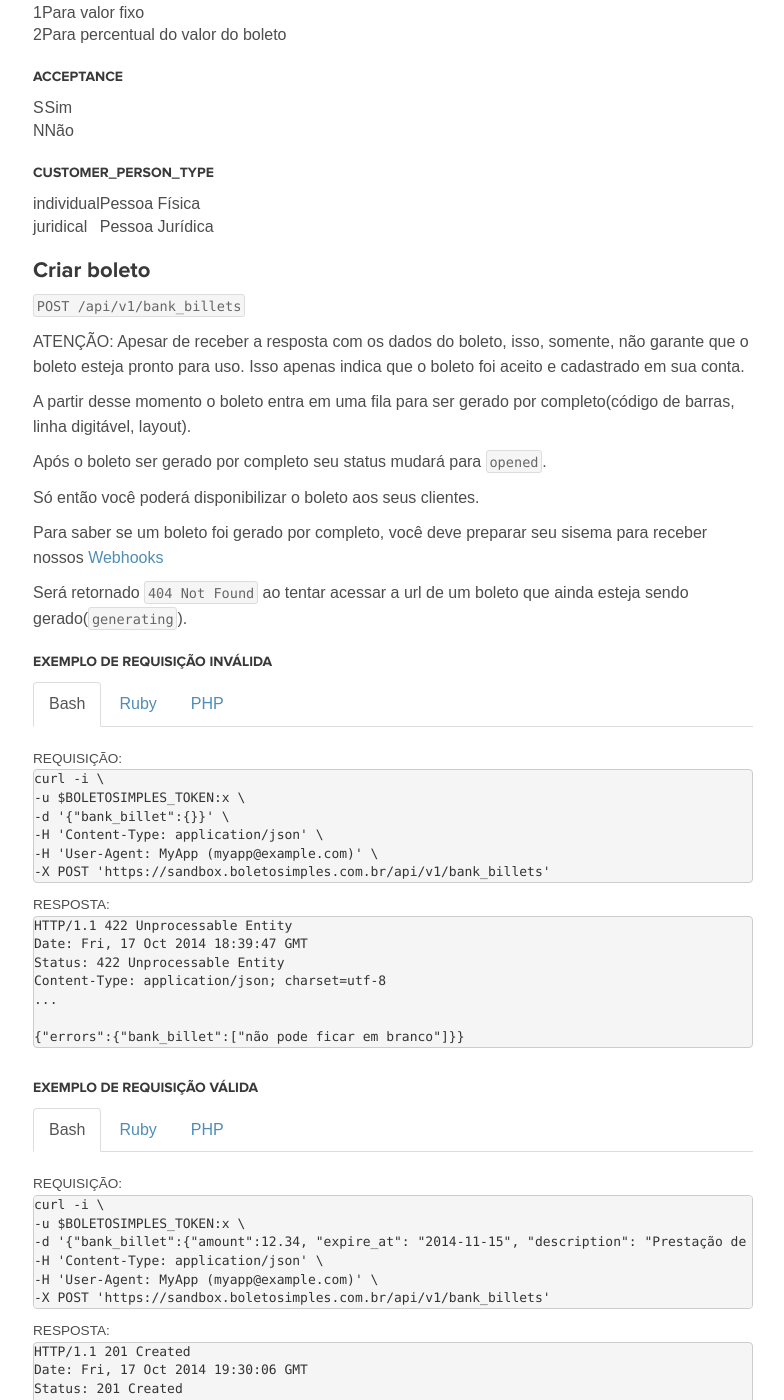
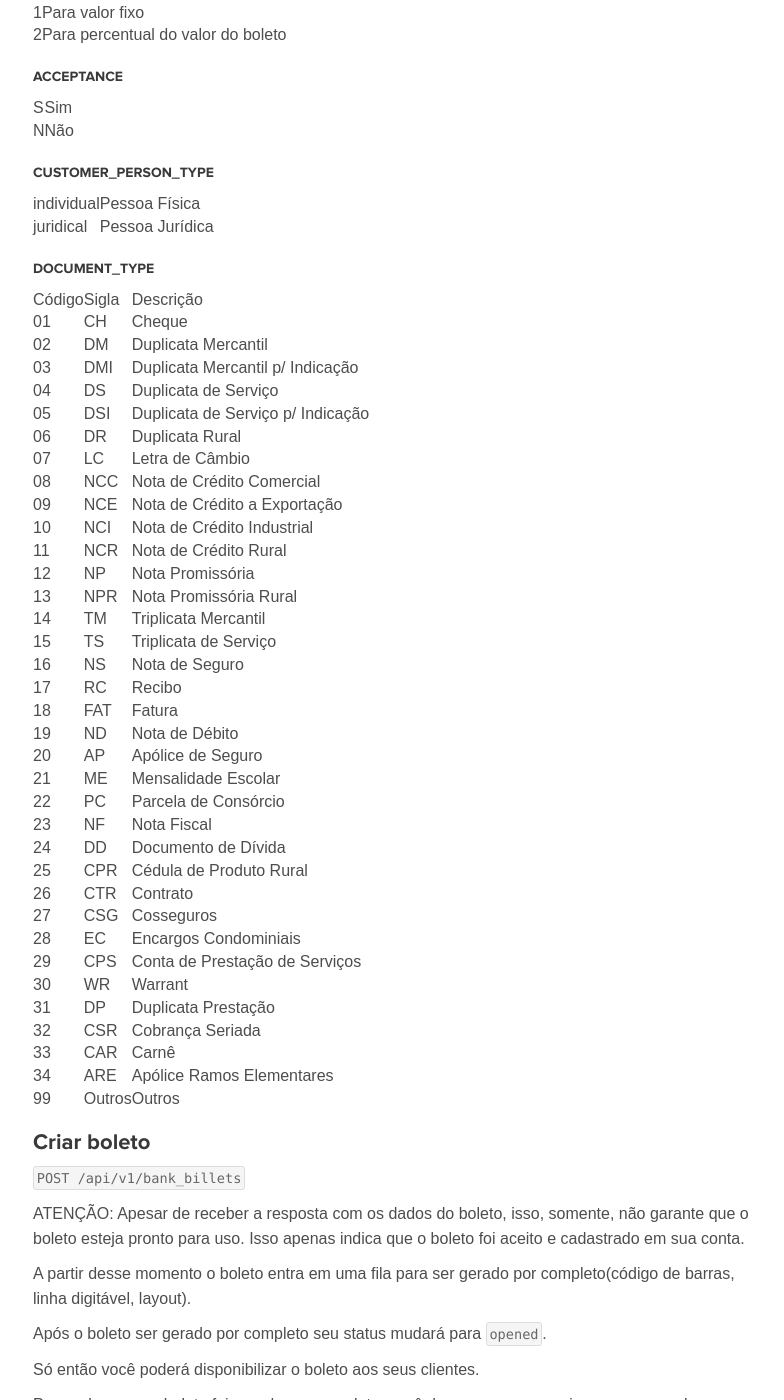
Before and after one commit to BoletoSimples/boletosimples-docs, a Jekyll site: the page built from reference/v1/bank_billets/index.md, in a window 1280 px wide and 1400 px high, scrolled down 3794 px. Shown: the whole window, without its empty margins (367-1151 px from the left). Built offline with Jekyll 4.4.1, drawn with Linux system fonts in a browser that asks for light colours; some of the changed text lies outside the part shown.

Commit message:
add document types codes

```diff
--- a/reference/v1/bank_billets/index.md
+++ b/reference/v1/bank_billets/index.md
@@ -146,6 +146,45 @@ breadcrumb: Boletos
 | individual | Pessoa Física
 | juridical  | Pessoa Jurídica
 
+#### document_type
+
+| Código | Sigla    | Descrição
+| 01     | CH       | Cheque
+| 02     | DM       | Duplicata Mercantil
+| 03     | DMI      | Duplicata Mercantil p/ Indicação
+| 04     | DS       | Duplicata de Serviço
+| 05     | DSI      |  Duplicata de Serviço p/ Indicação
+| 06     | DR       | Duplicata Rural
+| 07     | LC       | Letra de Câmbio
+| 08     | NCC      | Nota de Crédito Comercial
+| 09     | NCE      | Nota de Crédito a Exportação
+| 10     | NCI      | Nota de Crédito Industrial
+| 11     | NCR      | Nota de Crédito Rural
+| 12     | NP       | Nota Promissória
+| 13     | NPR      | Nota Promissória Rural
+| 14     | TM       | Triplicata Mercantil
+| 15     | TS       | Triplicata de Serviço
+| 16     | NS       | Nota de Seguro
+| 17     | RC       | Recibo
+| 18     | FAT      | Fatura
+| 19     | ND       | Nota de Débito
+| 20     | AP       | Apólice de Seguro
+| 21     | ME       | Mensalidade Escolar
+| 22     | PC       | Parcela de Consórcio
+| 23     | NF       | Nota Fiscal
+| 24     | DD       | Documento de Dívida
+| 25     | CPR      | Cédula de Produto Rural
+| 26     | CTR      | Contrato
+| 27     | CSG      | Cosseguros
+| 28     | EC       | Encargos Condominiais
+| 29     | CPS      | Conta de Prestação de Serviços
+| 30     | WR       | Warrant
+| 31     | DP       | Duplicata Prestação
+| 32     | CSR      | Cobrança Seriada
+| 33     | CAR      | Carnê
+| 34     | ARE      | Apólice Ramos Elementares
+| 99     | Outros   | Outros
+
 ### Criar boleto
 
 `POST /api/v1/bank_billets`
```
Also changed, not shown: other parts of reference/v1/bank_billets/index.md (+1 -1 lines), changelog/index.md (+4 -0 lines).
